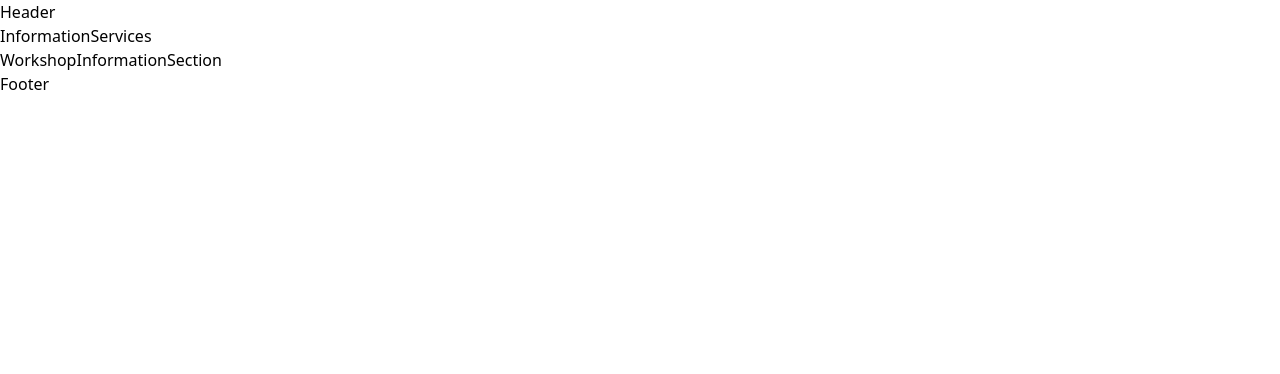
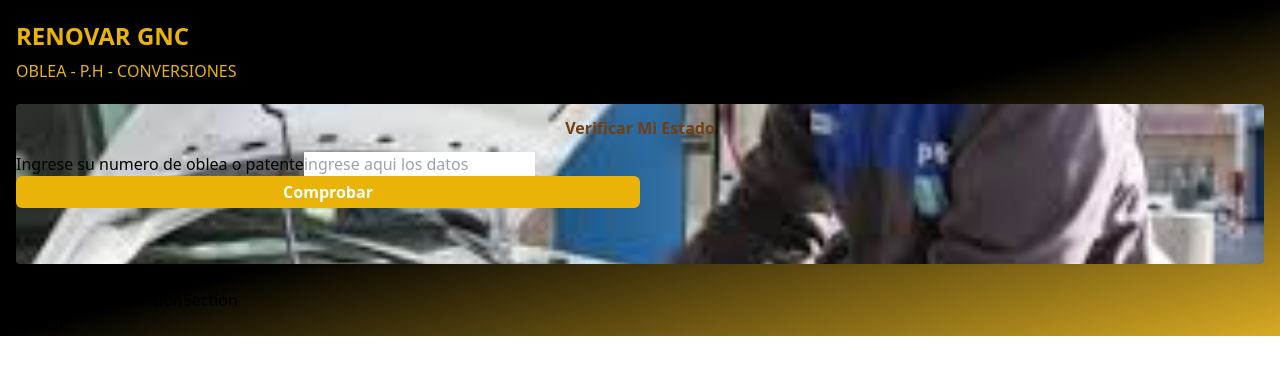
Before and after one commit to victorgarcia-dev/project-gnc, a React (Vite) app: page /home in a window 1280 px wide. Shown: the top 374 px of the page. Built offline with nearby package versions, Linux system fonts and the light colour scheme.

Commit message:
header terminado

```diff
--- /dev/null
+++ b/src/gncApp/components/checkMyStatus/CheckMyStatus.jsx
@@ -0,0 +1,16 @@
+
+
+export const CheckMyStatus = () => {
+  return (
+    <div className="bg-gnc bg-center bg-cover bg-local rounded h-40">
+        <h2 className="font-bold text-center text-yellow-900 font-xl pt-3">Verificar Mi Estado</h2>
+        <form className="opacity-100">
+          <div className="mt-3">
+            <label>Ingrese su numero de oblea o patente</label>
+            <input type="text" placeholder="ingrese aqui los datos"/>
+          </div>
+          <button className="bg-yellow-500 hover:bg-yellow-600 w-6/12 h-8 rounded-md text-white font-bold">Comprobar</button>
+        </form>
+    </div>
+  )
+}
--- a/src/gncApp/components/header/Header.jsx
+++ b/src/gncApp/components/header/Header.jsx
@@ -1,7 +1,7 @@
 export const Header = () => {
   return (
-    <>
-       <h1>Header</h1>
-    </>
+    <div className="py-5">
+       <h1 className="text-2xl text-yellow-500 font-bold">RENOVAR GNC <br/><span className="text-base font-medium">OBLEA - P.H - CONVERSIONES</span></h1>
+    </div>
   )
 }
--- a/src/gncApp/components/index.js
+++ b/src/gncApp/components/index.js
@@ -1,4 +1,5 @@
 import { Header } from './header/Header';
+import { CheckMyStatus } from './checkMyStatus/CheckMyStatus';
 import { InformationServices } from './informationSevices/InformationServices';
 import { WorkshopInformationSection } from './workshopInformationSection/WorkshopInformationSection';
 import { Footer } from './footer/Footer';
@@ -6,6 +7,7 @@ import { Footer } from './footer/Footer';
 
 export {
     Header,
+    CheckMyStatus,
     InformationServices,
     WorkshopInformationSection,
     Footer
--- a/src/gncApp/layout/GncAppLayout.jsx
+++ b/src/gncApp/layout/GncAppLayout.jsx
@@ -1,13 +1,16 @@
-import { Footer, Header, InformationServices, WorkshopInformationSection } from '../components';
+import { CheckMyStatus, Footer, Header, InformationServices, WorkshopInformationSection } from '../components';
 
 export const GncAppLayout = () => {
   return (
-    <>
-       <Header/>
-       <InformationServices/>
-       <WorkshopInformationSection/>
-       <Footer/>
-    </>
+    <div className='bg-gradient-to-br from-black via-black to-yellow-600'>
+       <div className='container mx-auto px-4'>
+          <Header/>
+          <CheckMyStatus/>
+          <InformationServices/>
+          <WorkshopInformationSection/>
+          <Footer/>
+       </div>
+    </div>
 
   )
 }
--- a/src/gncApp/routes/GncAppRoutes.jsx
+++ b/src/gncApp/routes/GncAppRoutes.jsx
@@ -7,10 +7,10 @@ export const GncAppRoutes = () => {
     <>
 
         <Routes>
-            <Route path='home'  element={ <Home/>}/>
+            <Route path='home'  element={ <Home/> }/>
 
-            <Route path='/'  element={ <Navigate to="/home"/>}/>
-            <Route path='*'  element={ <Navigate to="/home"/>}/>
+            <Route path='/'  element={ <Navigate to="/home"/> }/>
+            <Route path='*'  element={ <Navigate to="/home"/> }/>
         </Routes>
     </>
   )
--- a/tailwind.config.js
+++ b/tailwind.config.js
@@ -5,11 +5,17 @@ export default {
   ],
   theme: {
     colors:{
-      'primary':'#d8aa23',
+      'yellow-900':'#713f12',
+      'yellow-600':'#d8aa23',
+      'yellow-500': '#eab308',
       'black':'#000000',
       'white':'#ffffff'
     },
-    extend: {},
+    extend: {
+      backgroundImage: {
+        'gnc': "url('./assets/img/gnc.jpeg')",
+      }
+    },
   },
   plugins: [],
 }
```
Also changed, not shown: src/assets/img/gnc.jpeg (added).
